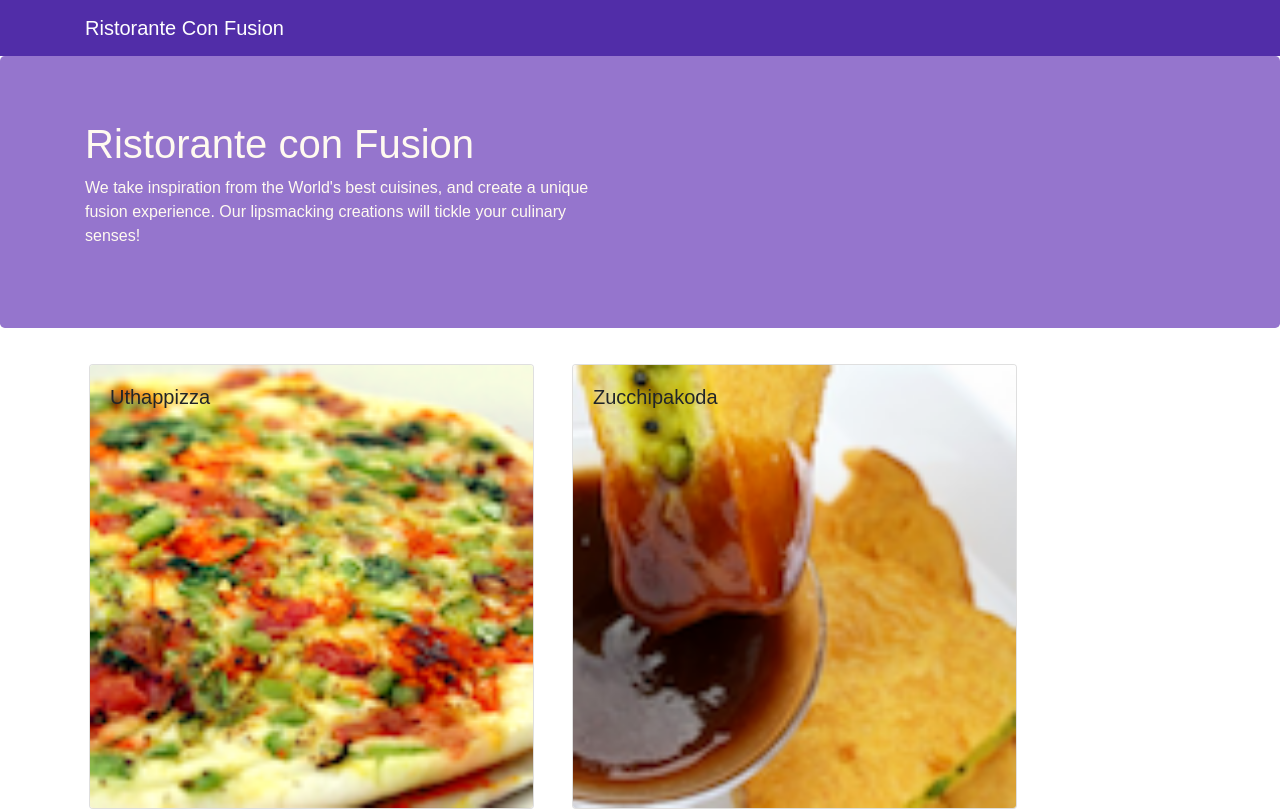
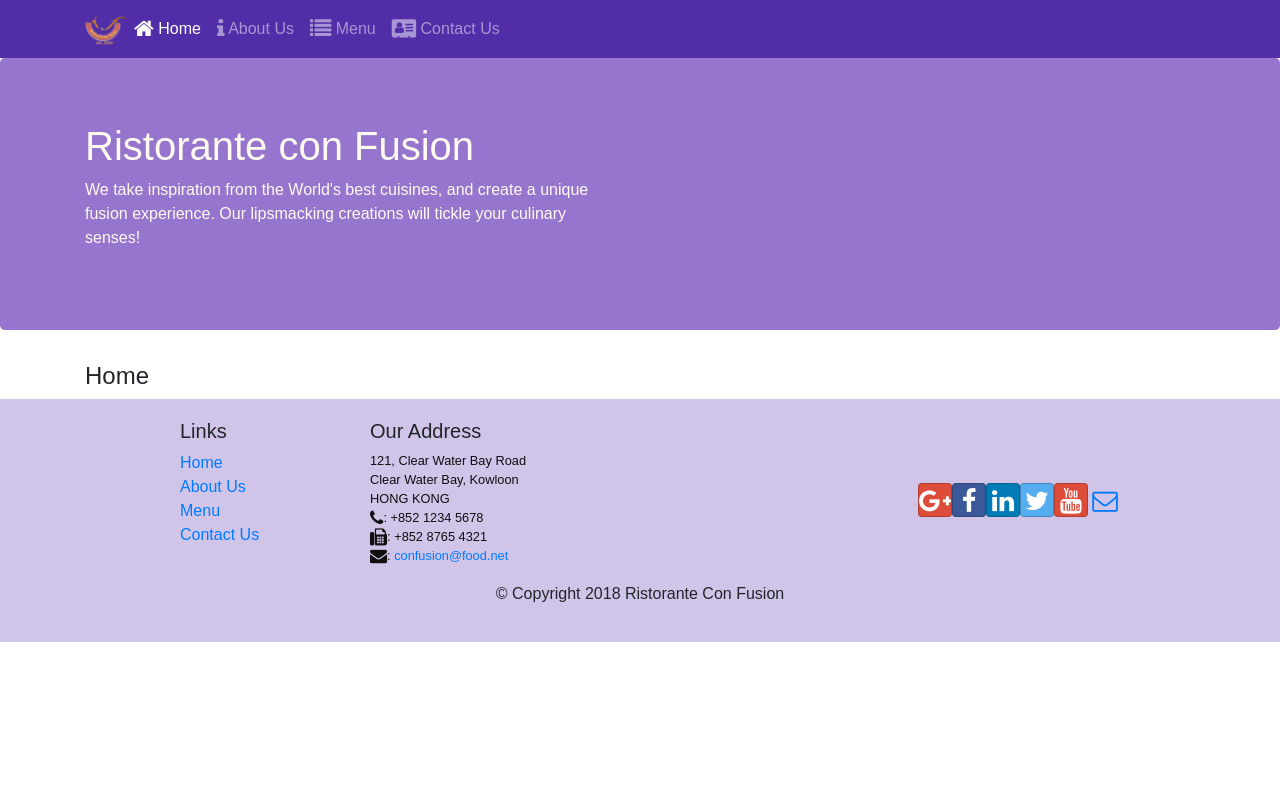
Before and after one commit to tanDjent/React-confusion, a React (Create React App) app: page /home in a window 1280 px wide. Shown: the top 811 px of the page. Built offline with nearby package versions, Linux system fonts and the light colour scheme.

Commit message:
React Router

```diff
--- a/package.json
+++ b/package.json
@@ -9,6 +9,7 @@
     "react": "^16.13.1",
     "react-dom": "^16.13.1",
     "react-popper": "0.9.2",
+    "react-router-dom": "^5.2.0",
     "react-scripts": "0.8.2",
     "reactstrap": "5.0.0"
   },
--- a/src/App.js
+++ b/src/App.js
@@ -1,15 +1,17 @@
 import React, { Component } from 'react';
 import Main from './components/MainComponent'
 import './App.css';
-
+import { BrowserRouter } from 'react-router-dom';
 
 class App extends Component {
 
   render() {
     return (
-      <div className="App">
-        <Main />
-      </div>
+      <BrowserRouter>
+        <div className="App">
+          <Main />
+        </div>
+      </BrowserRouter>
     );
   }
 }
--- a/src/components/FooterComponent.js
+++ b/src/components/FooterComponent.js
@@ -1,4 +1,5 @@
 import React from 'react';
+import {Link} from 'react-router-dom';
 
 function Footer(props) {
     return(
@@ -8,10 +9,10 @@
                 <div className="col-4 offset-1 col-sm-2">
                     <h5>Links</h5>
                     <ul className="list-unstyled">
-                        <li><a href="#">Home</a></li>
-                        <li><a href="#">About</a></li>
-                        <li><a href="#">Menu</a></li>
-                        <li><a href="contactus.html">Contact</a></li>
+                        <li><Link to="/home">Home</Link></li>
+                        <li><Link to="/contactus">About Us</Link></li>
+                        <li><Link to="/menu">Menu</Link></li>
+                        <li><Link to="/contactus">Contact Us</Link></li>
                     </ul>
                 </div>
                 <div className="col-7 col-sm-5">
--- a/src/components/HeaderComponent.js
+++ b/src/components/HeaderComponent.js
@@ -1,13 +1,59 @@
 import React, { Component } from 'react';
-import { Navbar, NavbarBrand, Jumbotron } from 'reactstrap';
+import { Navbar, NavbarBrand, Jumbotron, Nav, NavbarToggler, Collapse,NavItem } from 'reactstrap';
+import { NavLink } from 'react-router-dom';
+class Header extends Component {
+  constructor(props)
+  {
+    super(props);
+    this.state={
+      isNavOpen: false
+    };
+    this.toggleNav= this.toggleNav.bind(this);
+  }
 
-class Header extends Component {
+  toggleNav(){
+    this.setState({
+      isNavOpen: !this.state.isNavOpen
+    })
+  }
+
   render() {
     return(
     <React.Fragment>
-      <Navbar dark>
+      <Navbar dark expand="md">
         <div className="container">
-            <NavbarBrand href="/">Ristorante Con Fusion</NavbarBrand>
+          <NavbarToggler onClick={this.toggleNav}/>
+            <NavbarBrand className="mr-auto" href="/">
+              <img src="assets/images/logo.png" height="30" width="41" alt="Ristorante Con Fusion "/>
+            </NavbarBrand>
+            <Collapse isOpen={this.state.isNavOpen} navbar>
+            <Nav navbar>
+              <NavItem>
+                <NavLink className="nav-link" to="/home">
+                  <span className="fa fa-home fa-lg"></span> Home
+                </NavLink>
+              </NavItem>
+
+              <NavItem>
+                <NavLink className="nav-link" to="/aboutus">
+                  <span className="fa fa-info fa-lg"></span> About Us
+                </NavLink>
+              </NavItem>
+
+              <NavItem>
+                <NavLink className="nav-link" to="/menu">
+                  <span className="fa fa-list fa-lg"></span> Menu
+                </NavLink>
+              </NavItem>
+
+              <NavItem>
+                <NavLink className="nav-link" to="/contactus">
+                  <span className="fa fa-address-card fa-lg"></span> Contact Us
+                </NavLink>
+              </NavItem>
+
+            </Nav>
+            </Collapse>
         </div>
       </Navbar>
       <Jumbotron>
--- /dev/null
+++ b/src/components/HomeComponent.js
@@ -0,0 +1,11 @@
+import React from 'react';
+
+function Home(props){
+    return(
+        <div className="container">
+            <h4>Home</h4>
+        </div>
+    );
+}
+
+export default Home;
--- a/src/components/MainComponent.js
+++ b/src/components/MainComponent.js
@@ -1,9 +1,11 @@
 import React, { Component } from 'react';
+import Home from './HomeComponent';
 import Menu from './MenuComponent';
 import DishDetail from './DishDetailComponent';
 import { DISHES } from '../shared/dishes';
 import Header from './HeaderComponent';
 import Footer from './FooterComponent';
+import {Switch, Route, Redirect} from 'react-router-dom';
 
 class Main extends Component {
 
@@ -11,20 +13,23 @@
     super(props);
     this.state = {
         dishes: DISHES,
-        selectedDish: null
     };
   }
 
-  onDishSelect(dishId) {
-    this.setState({ selectedDish: dishId});
-  }
-
   render() {
+    const HomePage=()=>{
+      return(
+        <Home/>
+      );
+    }
     return (
       <div>
         <Header/>
-        <Menu dishes={this.state.dishes} onClick={(dishId) => this.onDishSelect(dishId)} />
-        <DishDetail dish={this.state.dishes.filter((dish) => dish.id === this.state.selectedDish)[0]} />
+        <Switch>
+              <Route path='/home' component={HomePage} />
+              <Route exact path='/menu' component={() => <Menu dishes={this.state.dishes} />} />
+              <Redirect to="/home" />
+          </Switch>
         <Footer/>
       </div>
     );
```
Also changed, not shown: 1 other file (tests, documents, lock files or other folders).
